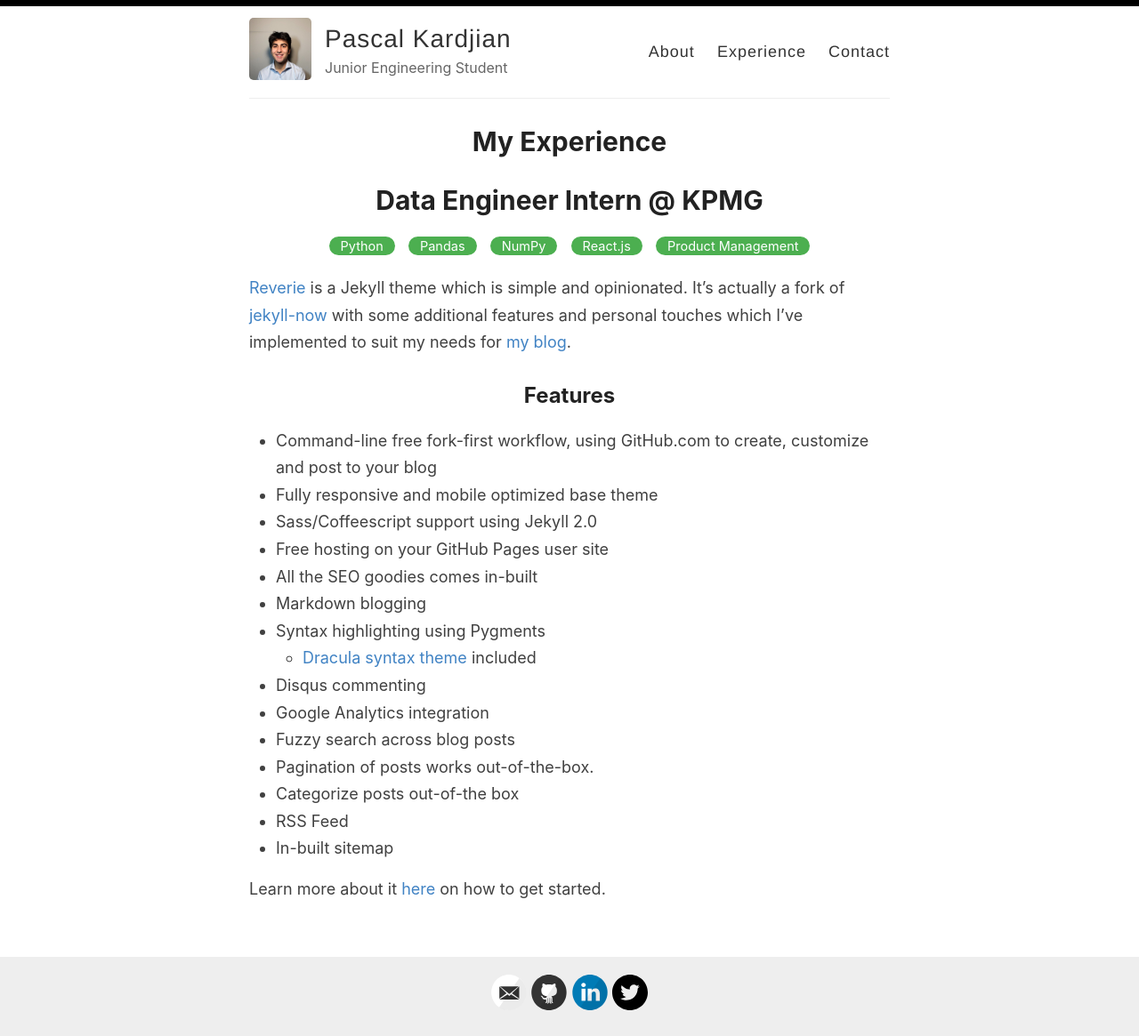
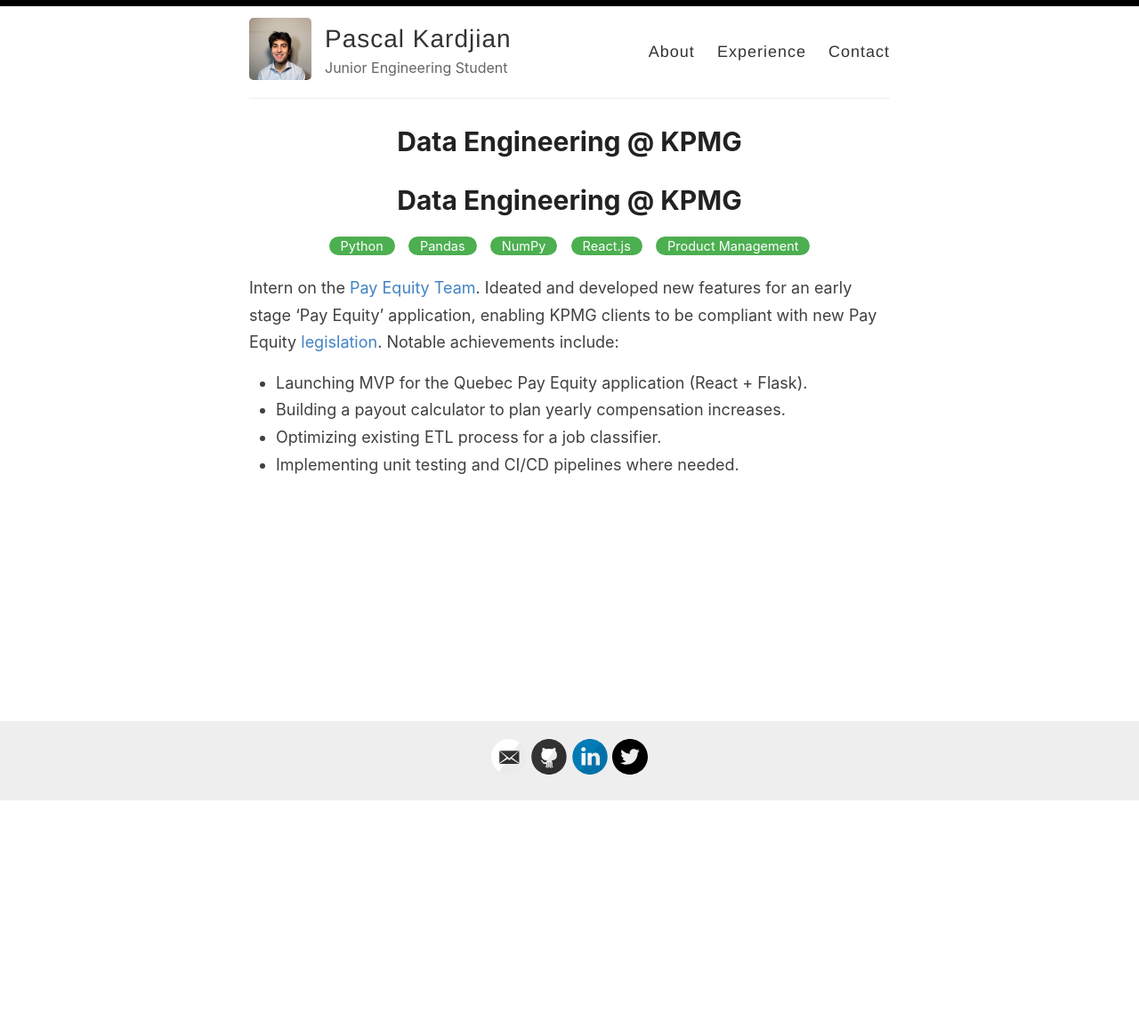
Before and after one commit to pkardjian/pkardjian.github.io, a Jekyll site: the page built from _pages/experience.md, in a window 1280 px wide. Shown: the whole page at 89% size. Built offline with Jekyll 4.4.1, drawn with Linux system fonts in a browser that asks for light colours; our own code applies the rules of GitHub Pages for plain Markdown files; after the commit the page ends 901 px from its top, so only the background shows below that.

Commit message:
KPMG experience demo

```diff
--- a/_pages/experience.md
+++ b/_pages/experience.md
@@ -1,10 +1,9 @@
 ---
 layout: page
-title: My Experience
 permalink: /experience/
 ---
 
-# Data Engineer Intern @ KPMG
+# Data Engineering @ KPMG
 
 <div class="post-tags">
     <a href="{{site.baseurl}}/categories/#Python">Python</a> &nbsp;
@@ -14,24 +13,9 @@
     <a href="{{site.baseurl}}/categories/#Product Management">Product Management</a>
 </div>
 
-[Reverie](https://github.com/amitmerchant1990/reverie) is a Jekyll theme which is simple and opinionated. It's actually a fork of [jekyll-now](https://github.com/barryclark/jekyll-now) with some additional features and personal touches which I've implemented to suit my needs for [my blog](https://www.amitmerchant.com).
+Intern on the [Pay Equity Team](https://home.kpmg/ca/en/home/insights/2022/01/pay-equity.html). Ideated and developed new features for an early stage 'Pay Equity' application, enabling KPMG clients to be compliant with new Pay Equity [legislation](https://www.canada.ca/en/services/jobs/workplace/human-rights/overview-pay-equity-act.html). Notable achievements include:
 
-## Features
-
-- Command-line free fork-first workflow, using GitHub.com to create, customize and post to your blog
-- Fully responsive and mobile optimized base theme
-- Sass/Coffeescript support using Jekyll 2.0
-- Free hosting on your GitHub Pages user site
-- All the SEO goodies comes in-built
-- Markdown blogging
-- Syntax highlighting using Pygments
-    - [Dracula syntax theme](https://draculatheme.com/) included
-- Disqus commenting
-- Google Analytics integration
-- Fuzzy search across blog posts
-- Pagination of posts works out-of-the-box.
-- Categorize posts out-of-the box
-- RSS Feed
-- In-built sitemap
-
-Learn more about it [here](https://github.com/amitmerchant1990/reverie) on how to get started.
+- Launching MVP for the Quebec Pay Equity application (React + Flask).
+- Building a payout calculator to plan yearly compensation increases.
+- Optimizing existing ETL process for a job classifier.
+- Implementing unit testing and CI/CD pipelines where needed.
```
